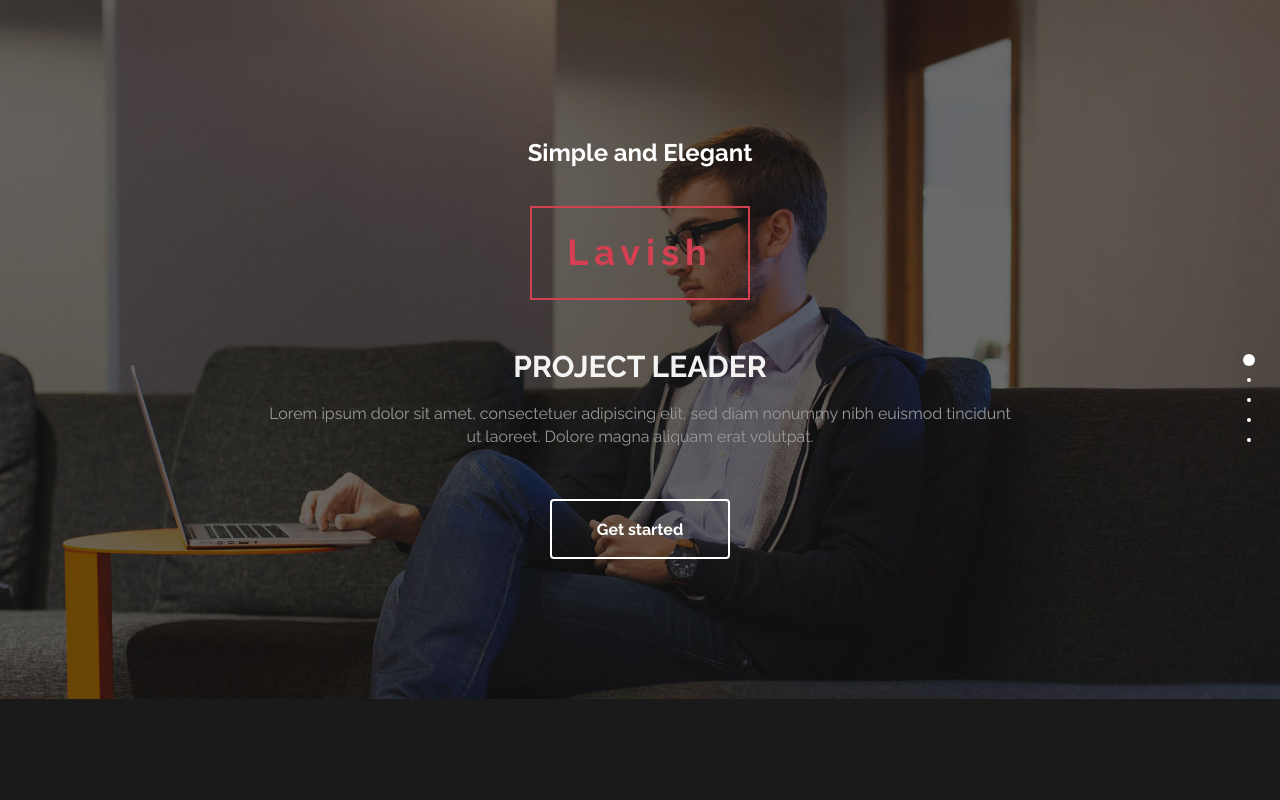
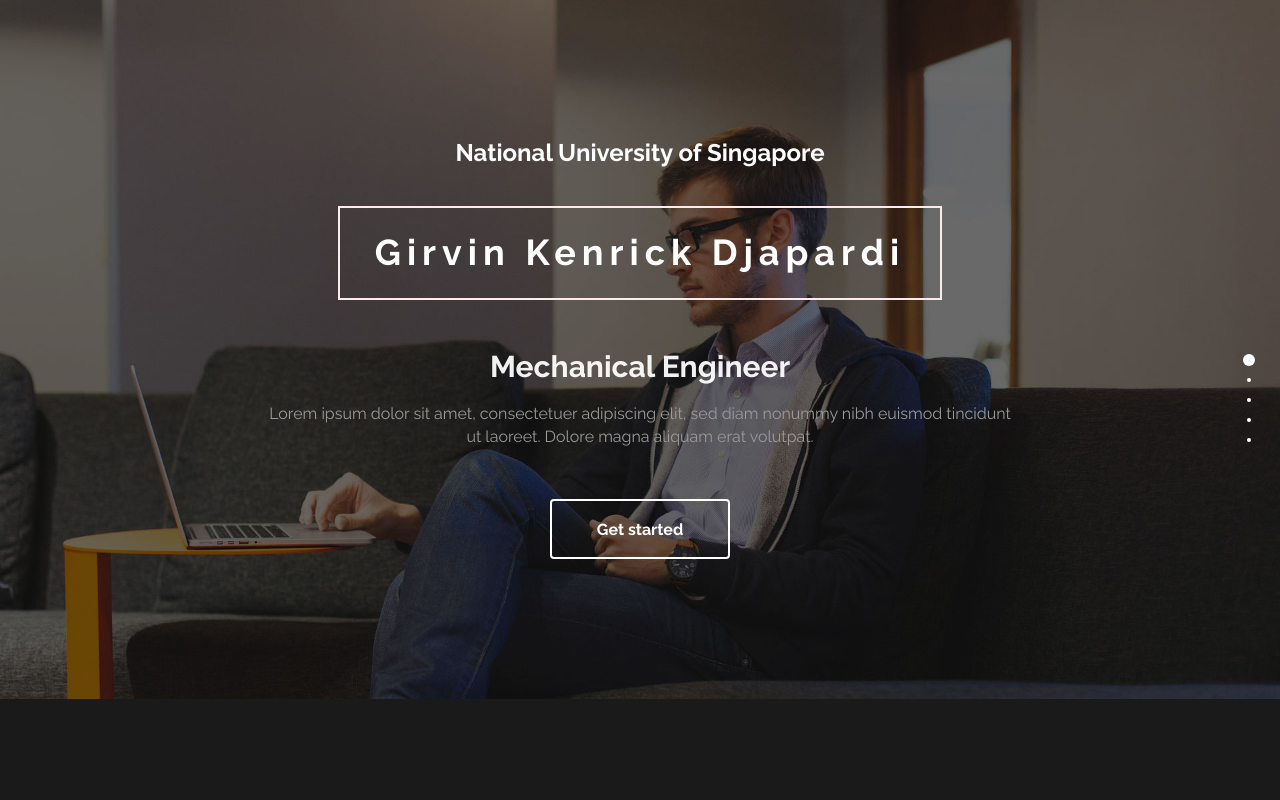
Before and after one commit to carldjapardi/portfolio, a plain HTML site: page index.html in a window 1280 px wide. Shown: the top 800 px of the page. Drawn offline with Linux system fonts and the light colour scheme.

Commit message:
updated index

```diff
--- a/css/templatemo-style.css
+++ b/css/main-style.css
@@ -180,8 +180,8 @@ h1,h2,h3,h4,h5
 	}
 #home h1
     {
-        border: 2px solid #D43F52;
-        color: #D43F52;
+        border: 2px solid #fdeaea;
+        color: #ffffff;
         display: inline-block;
         letter-spacing: 6px;
         padding: 25px 35px;
--- a/index.html
+++ b/index.html
@@ -3,31 +3,21 @@
 	<head>
 		<meta charset="utf-8">
 
-		<title>Lavish - Free Responsive Template</title>
-		<meta name="keywords" content="">
-		<meta name="description" content="">
-        <meta name="author" content="templatemo">
-        <!--
-        Lavish HTML CSS Template
-        https://templatemo.com/tm-458-lavish
-        -->
+		<title>Girvin Djapardi Portfolio</title>
+		<meta name="keywords" content="Girvin Djapardi, Portfolio, Mechanical Engineer, National University of Singapore">
+		<meta name="description" content="Girvin Djapardi's Resume and Portfolio">
+    <meta name="author" content="Girvin Djapardi">
 
 		<meta http-equiv="X-UA-Compatible" content="IE=Edge">
 		<meta http-equiv="Content-Type" content="text/html; charset=UTF-8" />
 		<meta name="viewport" content="width=device-width, initial-scale=1">
 
-		<!-- animate -->
 		<link rel="stylesheet" href="css/animate.min.css">
-		<!-- bootstrap -->
 		<link rel="stylesheet" href="css/bootstrap.min.css">
-		<!-- font-awesome -->
 		<link rel="stylesheet" href="css/font-awesome.min.css">
-		<!-- google font -->
 		<link href='http://fonts.googleapis.com/css?family=Raleway:400,300,700,800' rel='stylesheet' type='text/css'>
-		<!-- fullpage -->
 		<link rel="stylesheet" href="css/jquery.fullPage.css">
-		<!-- custom -->
-		<link rel="stylesheet" href="css/templatemo-style.css">
+		<link rel="stylesheet" href="css/main-style.css">
 
 	</head>
 	<body>
@@ -40,9 +30,9 @@
 				<div class="row">
 					<div class="col-md-2"></div>
 					<div class="col-md-8 wow fadeIn" data-wow-delay="0.9s">
-						<h3>Simple and Elegant</h3>
-						<h1>Lavish</h1>
-						<h2 class="rotate">DESIGNER &AMP; DEVELOPER, UI &AMP; UX SPECIALIST, PROJECT LEADER</h2>
+						<h3>National University of Singapore</h3>
+						<h1>Girvin Kenrick Djapardi</h1>
+						<h2 class="rotate">Mechanical Engineer, Project Leader</h2>
 						<p>Lorem ipsum dolor sit amet, consectetuer adipiscing elit, sed diam nonummy nibh euismod tincidunt ut laoreet. Dolore magna aliquam erat volutpat.</p>
 						<a href="#work" class="btn btn-default smoothScroll wow fadeInUp" data-wow-delay="1s">Get started</a>
 					</div>
```
